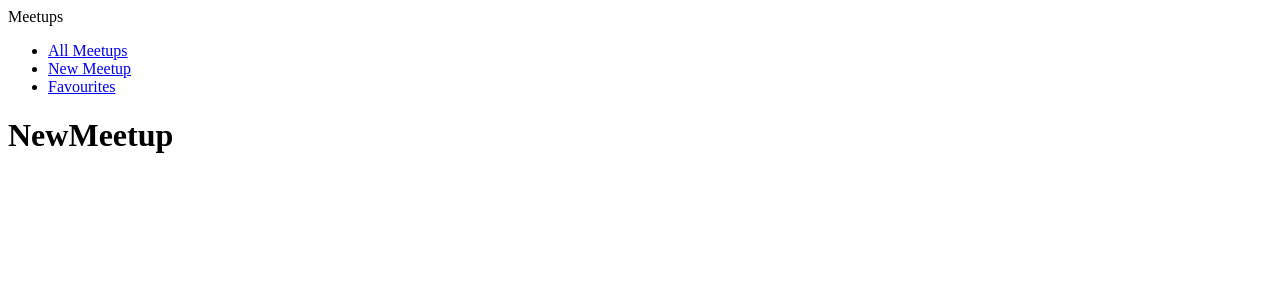
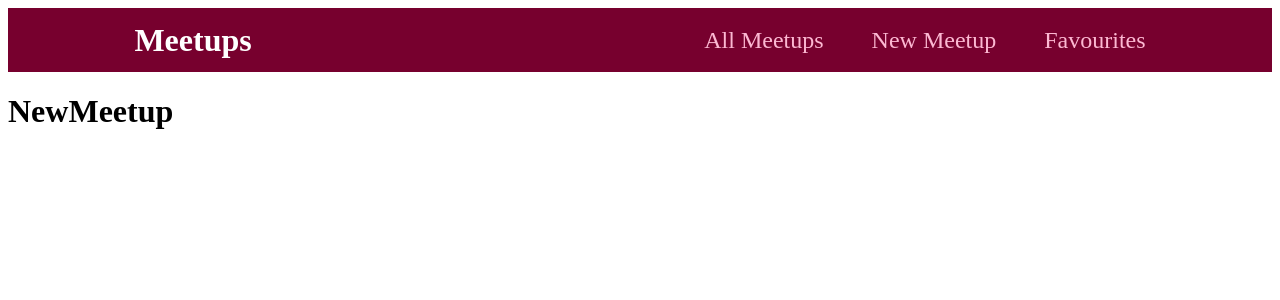
Before and after one commit to uzairafridi00/react-learning, a React (Create React App) app in the folder meetup-app/: page /new-meetup in a window 1280 px wide. Shown: the top 300 px of the page. Built offline with nearby package versions, Linux system fonts and the light colour scheme.

Commit message:
Navbar Style Applied

```diff
--- a/meetup-app/src/components/layouts/MainNavigation.js
+++ b/meetup-app/src/components/layouts/MainNavigation.js
@@ -1,10 +1,12 @@
 import React from "react";
 import { Link } from "react-router-dom";
 
+import classes from "./MainNavigation.module.css";
+
 function MainNavigation() {
   return (
-    <header>
-      <div>Meetups</div>
+    <header className={classes.header}>
+      <div className={classes.logo}>Meetups</div>
       <nav>
         <ul>
           <li>
--- /dev/null
+++ b/meetup-app/src/components/layouts/MainNavigation.module.css
@@ -0,0 +1,47 @@
+.header {
+    width: 80%;
+    height: 4rem;
+    display: flex;
+    align-items: center;
+    justify-content: space-between;
+    background-color: #77002e;
+    padding: 0 10%;
+  }
+
+  .logo {
+    font-size: 2rem;
+    color: white;
+    font-weight: bold;
+  }
+
+  .header ul {
+    list-style: none;
+    margin: 0;
+    padding: 0;
+    display: flex;
+    align-items: baseline;
+  }
+
+  .header li {
+    margin-left: 3rem;
+  }
+
+  .header a {
+    text-decoration: none;
+    font-size: 1.5rem;
+    color: #fcb8d2;
+  }
+
+  .header a:hover,
+  .header a:active,
+  .header a.active {
+    color: white;
+  }
+
+  .badge {
+    background-color: #cc2062;
+    color: white;
+    border-radius: 12px;
+    padding: 0 1rem;
+    margin-left: 0.5rem;
+  }
--- a/meetup-app/src/pages/AllMeetups.js
+++ b/meetup-app/src/pages/AllMeetups.js
@@ -1,6 +1,26 @@
 import React from "react";
 
 function AllMeetups() {
+  const DUMMY_DATA = [
+    {
+      id: 'm1',
+      title: 'This is a first meetup',
+      image:
+        'https://upload.wikimedia.org/wikipedia/commons/thumb/d/d3/Stadtbild_M%C3%BCnchen.jpg/2560px-Stadtbild_M%C3%BCnchen.jpg',
+      address: 'Meetupstreet 5, 12345 Meetup City',
+      description:
+        'This is a first, amazing meetup which you definitely should not miss. It will be a lot of fun!',
+    },
+    {
+      id: 'm2',
+      title: 'This is a second meetup',
+      image:
+        'https://upload.wikimedia.org/wikipedia/commons/thumb/d/d3/Stadtbild_M%C3%BCnchen.jpg/2560px-Stadtbild_M%C3%BCnchen.jpg',
+      address: 'Meetupstreet 5, 12345 Meetup City',
+      description:
+        'This is a first, amazing meetup which you definitely should not miss. It will be a lot of fun!',
+    },
+  ];
   return (
     <div>
       <h1>AllMeetups</h1>
```
